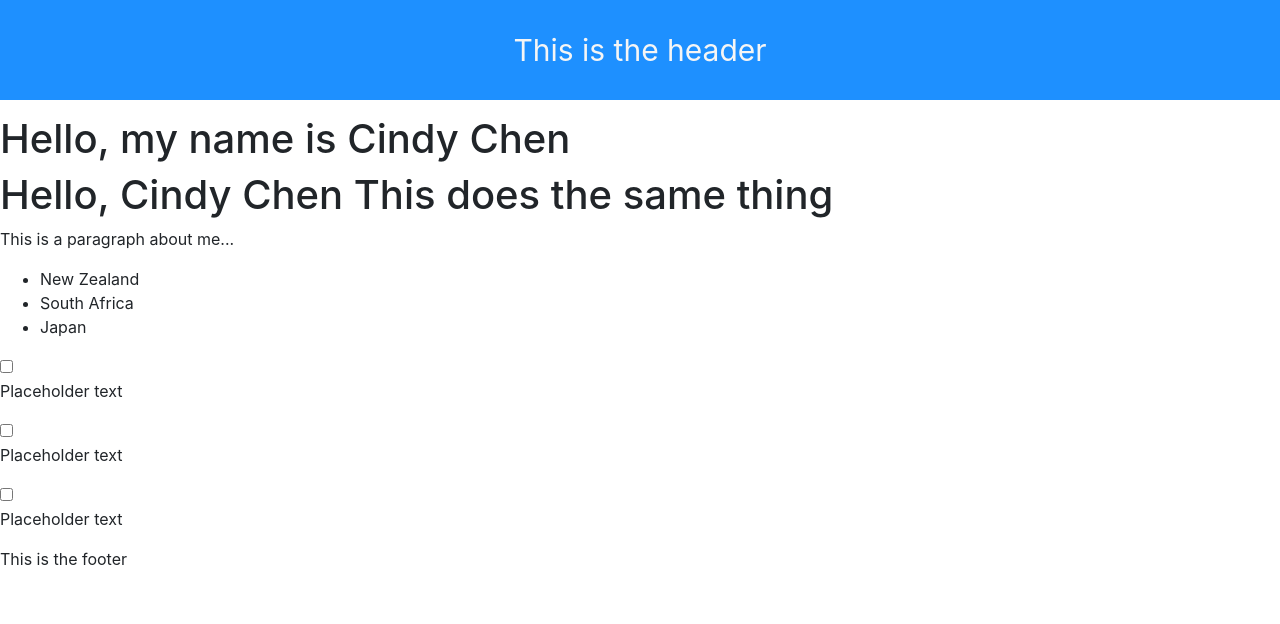
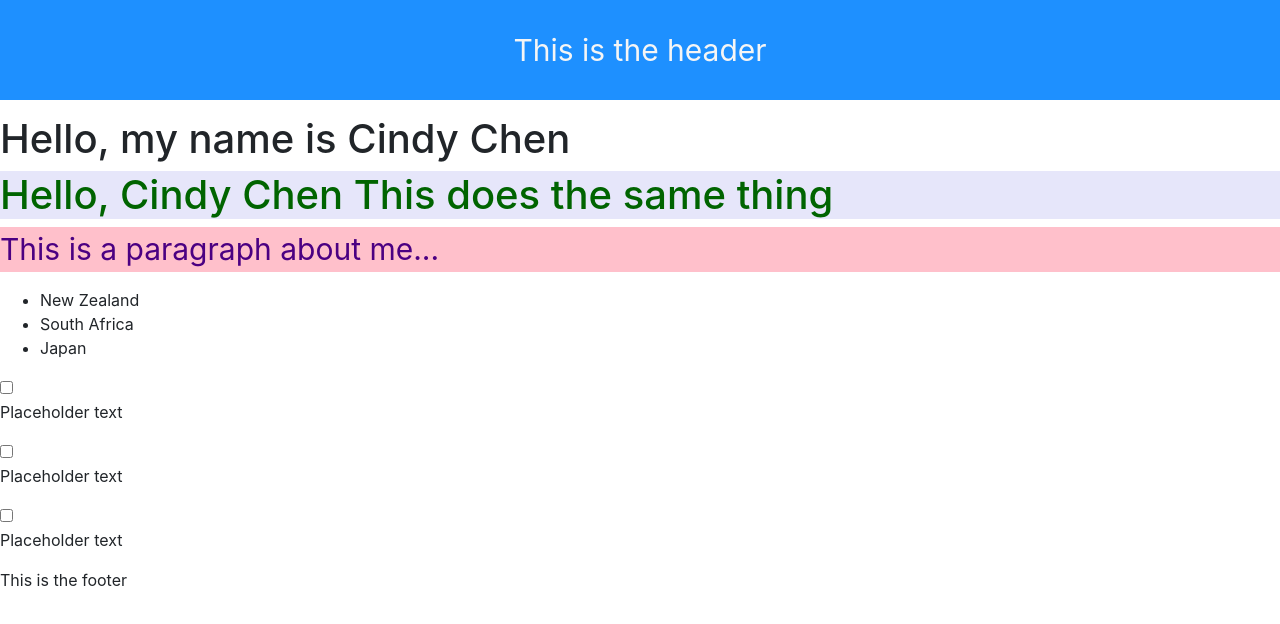
Before and after one commit to cindychen5/react-todolist, a React (Create React App) app: page / in a window 1280 px wide. Shown: the top 624 px of the page. Built offline with nearby package versions, Linux system fonts and the light colour scheme.

Commit message:
playing around w/ inline styling

```diff
--- a/src/components/MyInfo.js
+++ b/src/components/MyInfo.js
@@ -4,11 +4,19 @@ export function MyInfo() {
     const firstName = "Cindy";
     const lastName = "Chen";
 
+    const styles = {
+        color: "indigo",
+        backgroundColor: "pink",
+        fontSize: 30
+    }
+
     return (
         <>
             <h1>Hello, my name is {firstName + ' ' + lastName}</h1>
-            <h1>Hello, {`${firstName} ${lastName}`} This does the same thing</h1>
-            <p>This is a paragraph about me...</p>
+            <h1 style={{color: "darkgreen", backgroundColor: "lavender"}}>Hello, {`${firstName} ${lastName}`} This does the same thing</h1>
+
+
+            <p style={styles}>This is a paragraph about me...</p>
             <ul>
                 <li>
                     New Zealand
```
